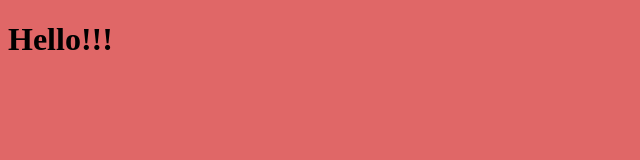
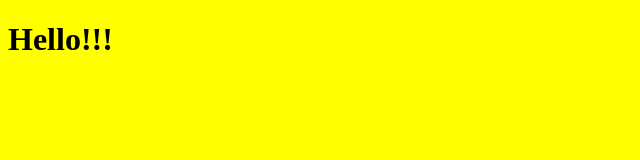
Before and after one commit to Issakov142/pre-course-hw-js, a plain HTML site: page index.html in a window 1280 px wide. Shown: the whole page, without its empty margins (0-640 px from the left). Drawn offline with Linux system fonts and the light colour scheme.

Commit message:
test dev

```diff
--- a/styles.css
+++ b/styles.css
@@ -1,3 +1,3 @@
 body {
-    background-color: #e06767;
+    background-color: yellow;
 }
```
